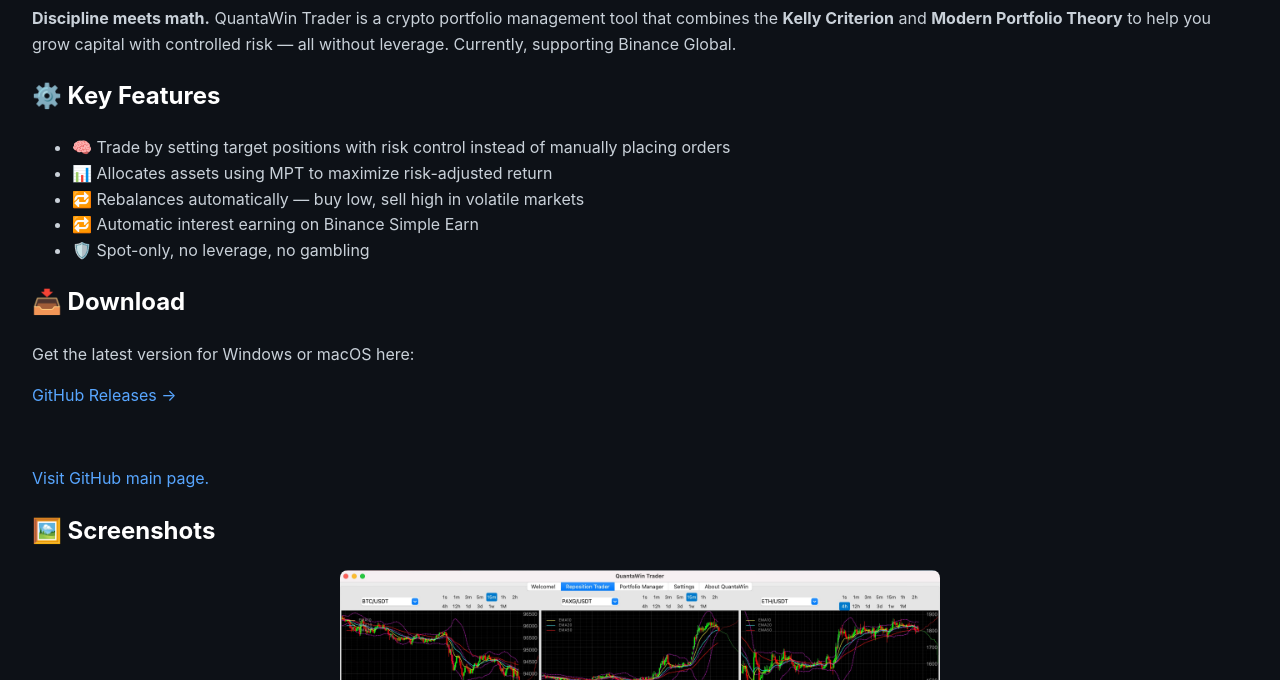
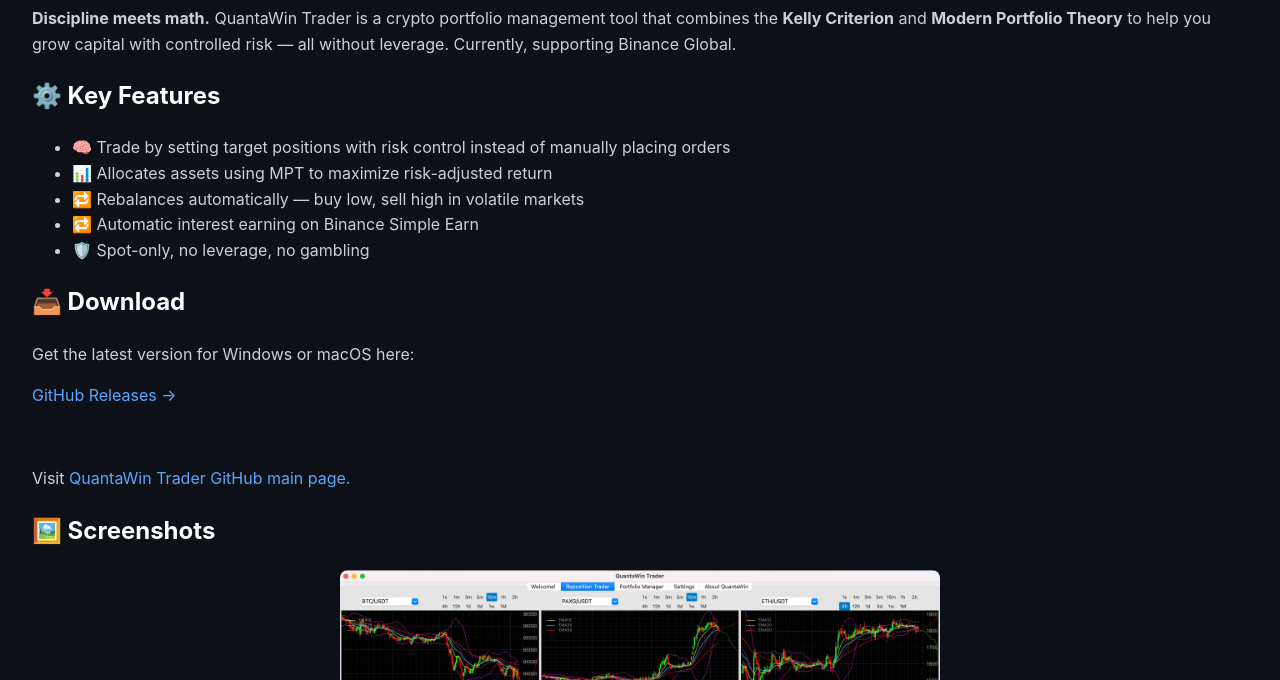
Before and after one commit to QtWin/QuantaWinTrader, a plain HTML site: page index.html in a window 1280 px wide. Shown: the part 120-800 px from the top of the page. Drawn offline with Linux system fonts and the light colour scheme.

Commit message:
Update index.html

```diff
--- a/index.html
+++ b/index.html
@@ -60,7 +60,7 @@
   <p>Get the latest version for Windows or macOS here:</p>
   <p><a href="https://github.com/QtWin/QuantaWinTrader/releases">GitHub Releases →</a></p>
   <br>
-  <p><a href="https://github.com/QtWin/QuantaWinTrader">Visit GitHub main page. </a></p>
+  <p>Visit <a href="https://github.com/QtWin/QuantaWinTrader">QuantaWin Trader GitHub main page. </a></p>
 
   <h2>🖼️ Screenshots</h2>
   <img src="images/RepositionTrader.jpg" alt="Reposition Trader" class="screenshot">
```
